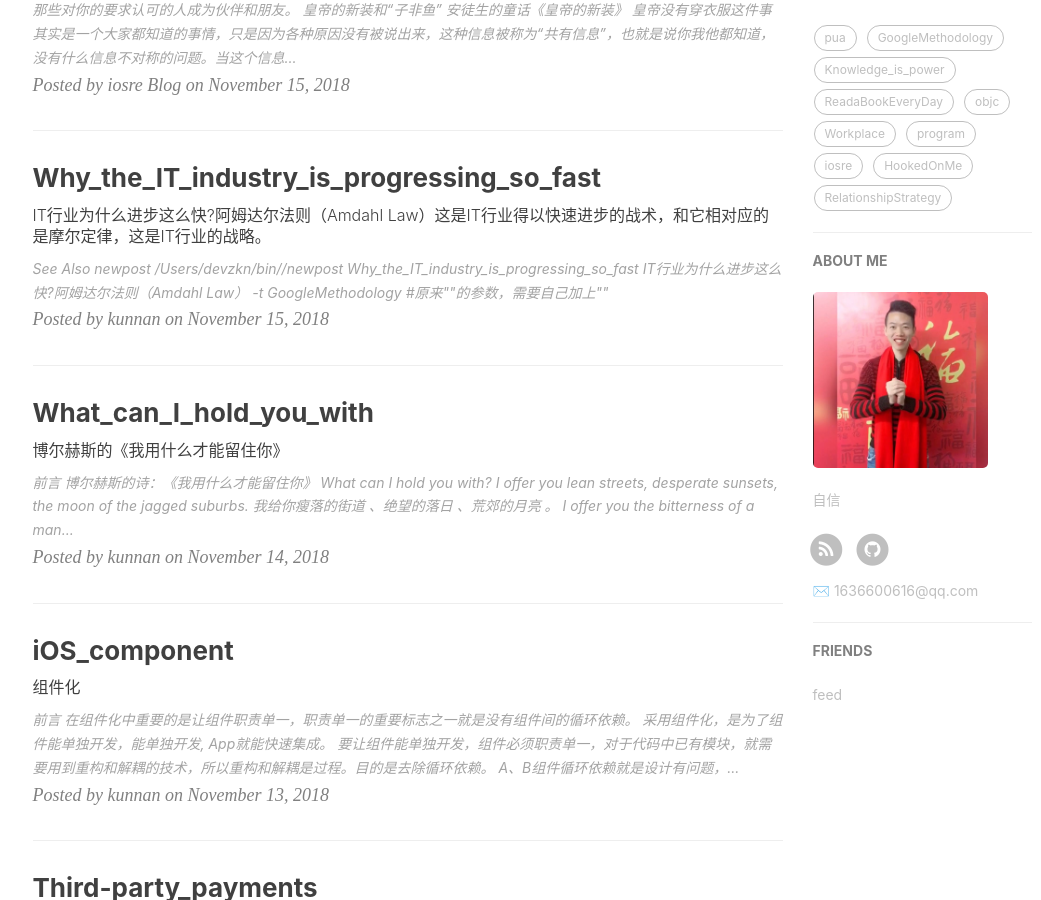
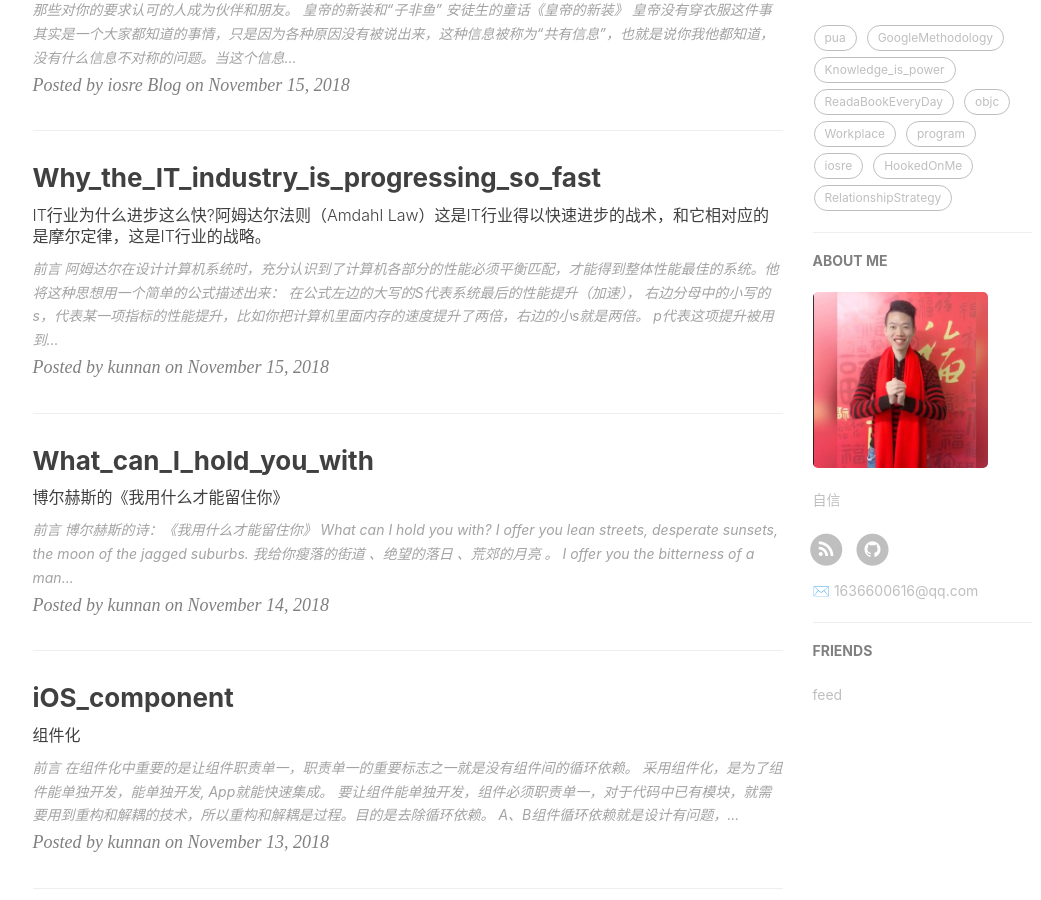
Before and after one commit to pua1203/pua1203.github.io, a Jekyll site: the page built from index.html, in a window 1280 px wide and 900 px high, scrolled down 513 px. Shown: the whole window, without its empty margins (135-1176 px from the left). Built offline with Jekyll 4.4.1, drawn with Linux system fonts in a browser that asks for light colours; nearby versions of some CDN libraries; the list of posts is cut into pages by our own code; comment, search, counter and statistics services are not loaded; part of the change alters nothing that is shown.

Commit message:
当前如果计算机系统中的哪个部分成为了拖后腿的瓶颈，就必须集中精力和经费解决相应的问题，这也就解释了为什么IT的关键技术似乎都在合适的时间获得突破的原因。

```diff
--- a/_posts/GoogleMethodology/2018-11-15-Why_the_IT_industry_is_progressing_so_fast.md
+++ b/_posts/GoogleMethodology/2018-11-15-Why_the_IT_industry_is_progressing_so_fast.md
@@ -9,6 +9,56 @@ author: kunnan
 subtitle: IT行业为什么进步这么快?阿姆达尔法则（Amdahl Law）这是IT行业得以快速进步的战术，和它相对应的是摩尔定律，这是IT行业的战略。
 ---
 
+
+
+
+
+
+
+# 前言
+
+
+
+阿姆达尔在设计计算机系统时，充分认识到了计算机各部分的性能必须平衡匹配，才能得到整体性能最佳的系统。他将这种思想用一个简单的公式描述出来：
+
+![image](https://wx4.sinaimg.cn/large/af39b376gy1fx8u7hykrfj20mg062dg8.jpg)
+
+
+
+
+
+* 在公式左边的大写的S代表系统最后的性能提升（加速），
+
+* 右边分母中的小写的s，代表某一项指标的性能提升，比如你把计算机里面内存的速度提升了两倍，右边的小s就是两倍。
+
+* p代表这项提升被用到的比例（或者说概率，因为在计算机中一个局部对计算时间的影响是估计出来的，因此阿姆达尔用概率p代表），比如说内存的读写访问，占了计算机程序运行的20%的时间。
+
+
+
+
+
+如果你把内存的速度翻一番，即s＝2，那么整个计算机性能的提升是多少呢？根据这个公式，可以算出是11%。这个结果看起来还是不错的，如果你有办法将内存的速度提升到原来的100倍，那么计算机整体速度只能提升约25%，这看上去就不大有效了。
+
+
+
+# 例子
+
+
+
+1、假如内存读写占用程序运行时间的20%，处理器运算占60%。今天有两个技术，一个可以将内存读写速度提高5倍，另一个可以将处理器的速度提升50%，由于成本的限制和研发时间的限制，下一个版本只能采用一项改进。你应该选用哪个？
+
+很多人会想，20%的5倍，好像效果显著；而60%的50%，也就30%，所以当然应该采用新的内存技术。阿姆达尔法则给出的结论，则恰恰相反。根据上述公式，提高内存的性能，计算机整体的性能只能提高20%（1/［（1－0.2）＋0.2/6]≈120%），如果提高处理器的性能，系统整体的性能能够提高25%（1/［（1－0.6）＋0.6/1.5]=125%）。有兴趣的同学可以自己验证一下。
+
+
+
+2、接下来，如果一年后还要再推出一个新的系统，假定处理器和内存的性能提升的可能性和成本跟上一次相当，这回该改进计算机处理器，还是内存呢？
+
+有人觉得还是该改进处理器，很遗憾，这一次该改进内存了。因为上一次处理器改进后，处理器运算占用的时间比例，也就是公式中的p，就从60%下降到50%了，再改进处理器，油水就没有那么大了。事实上，如果继续改进处理器，可以得到20％左右的性能提升，而改进内存这回能获得25%的性能提升。
+
+
+
+3、阿姆达尔法则不仅是产品设计中选择技术的准则，更是整个计算机行业里决定研发投入依据的原则，也就是说，`当前如果计算机系统中的哪个部分成为了拖后腿的瓶颈，就必须集中精力和经费解决相应的问题，这也就解释了为什么IT的关键技术似乎都在合适的时间获得突破的原因。`
+
 # See Also
 
 >* newpost
```
